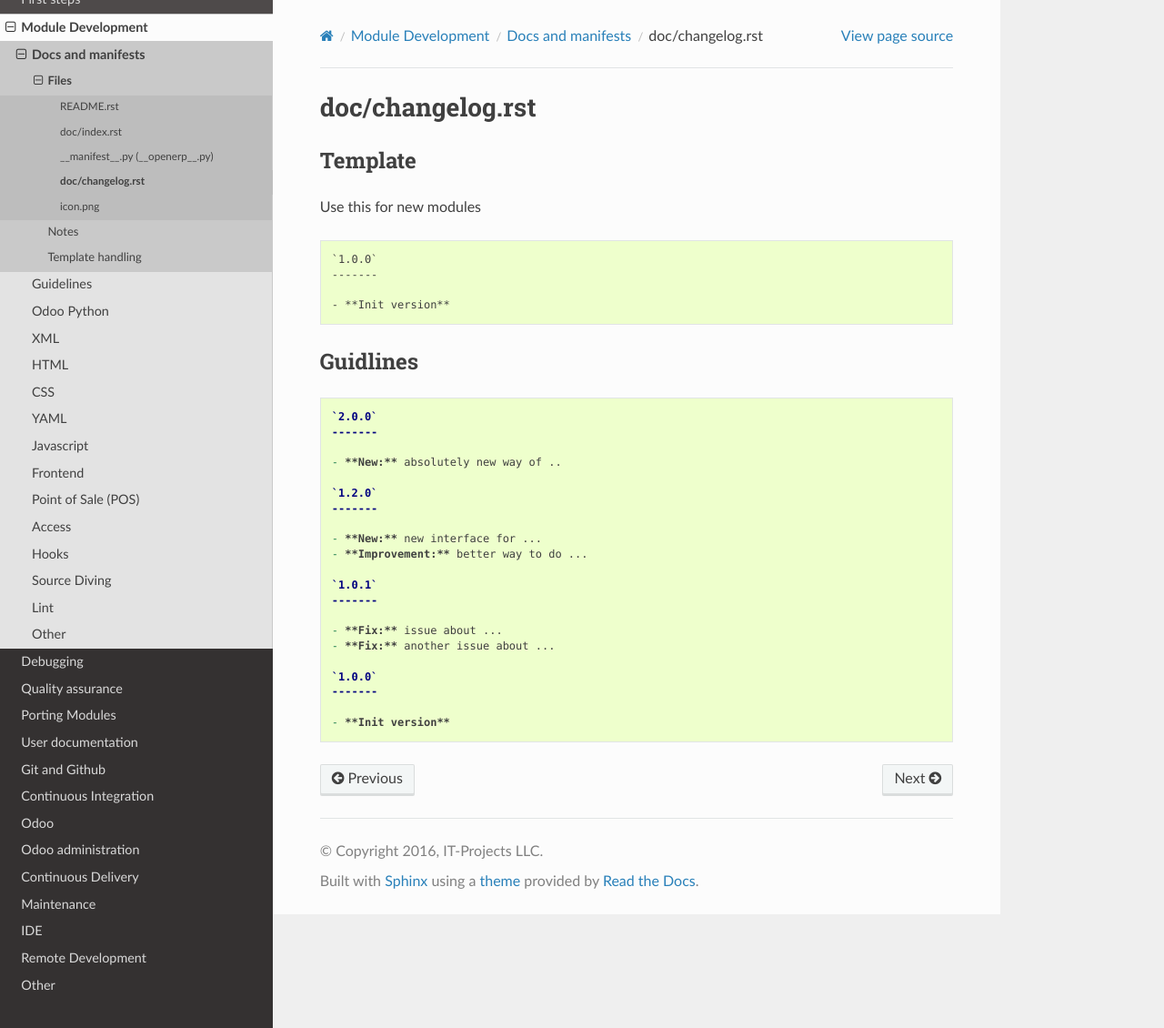
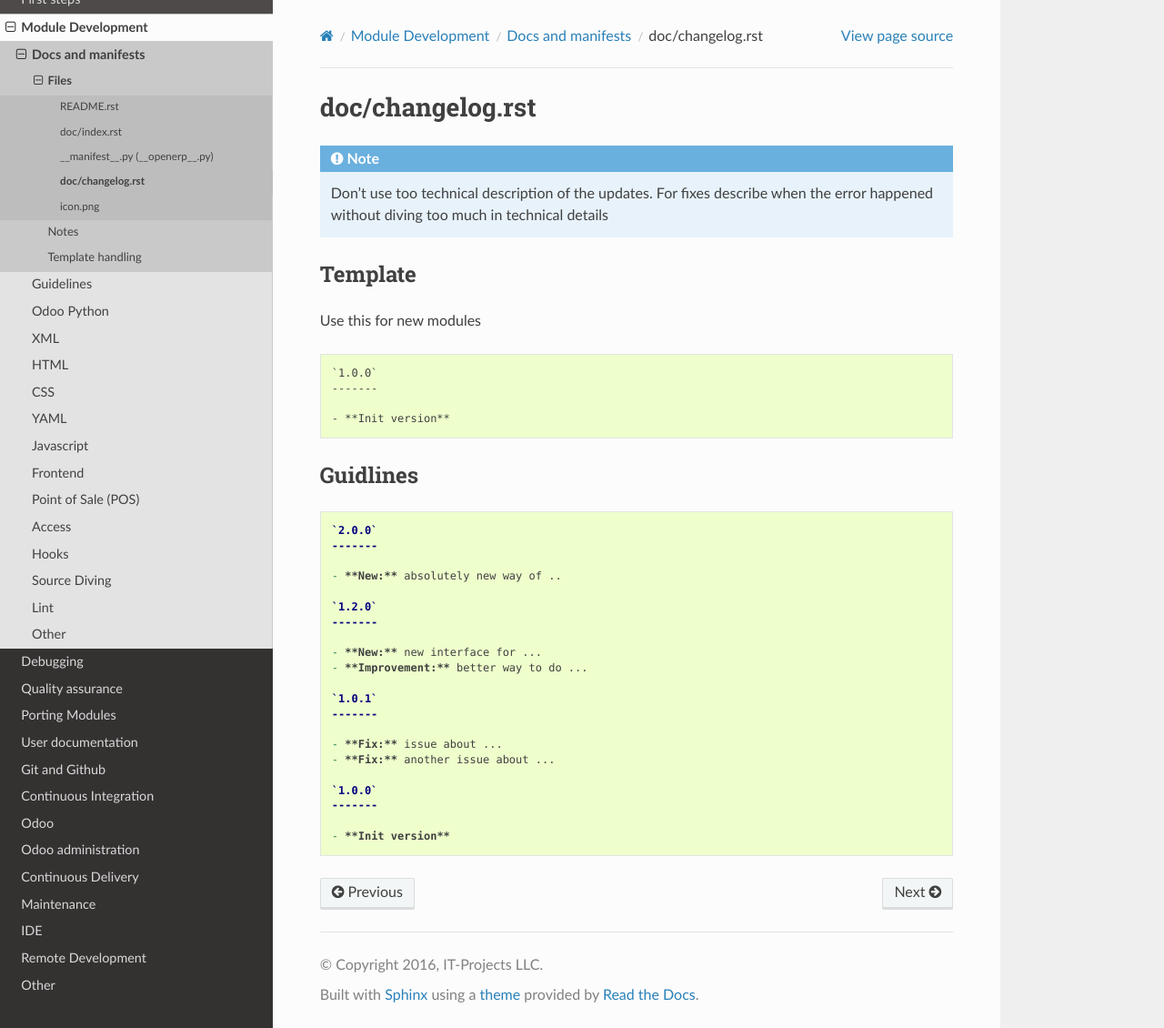
Before and after one commit to itpp-labs/odoo-development, a Sphinx documentation site: the page built from docs/dev/docs/changelog.rst.rst, in a window 1280 px wide and 1130 px high. Shown: the whole window at 91% size. Built offline with Sphinx 7.4.7 and the Read the Docs theme 2.0.0, drawn with Linux system fonts in a browser that asks for light colours.

Commit message:
Update changelog.rst.rst

```diff
--- a/docs/dev/docs/changelog.rst.rst
+++ b/docs/dev/docs/changelog.rst.rst
@@ -1,5 +1,7 @@
 doc/changelog.rst
 =================
+
+.. note:: Don't use too technical description of the updates. For fixes describe when the error happened without diving too much in technical details
 
 Template
 ---------
```
